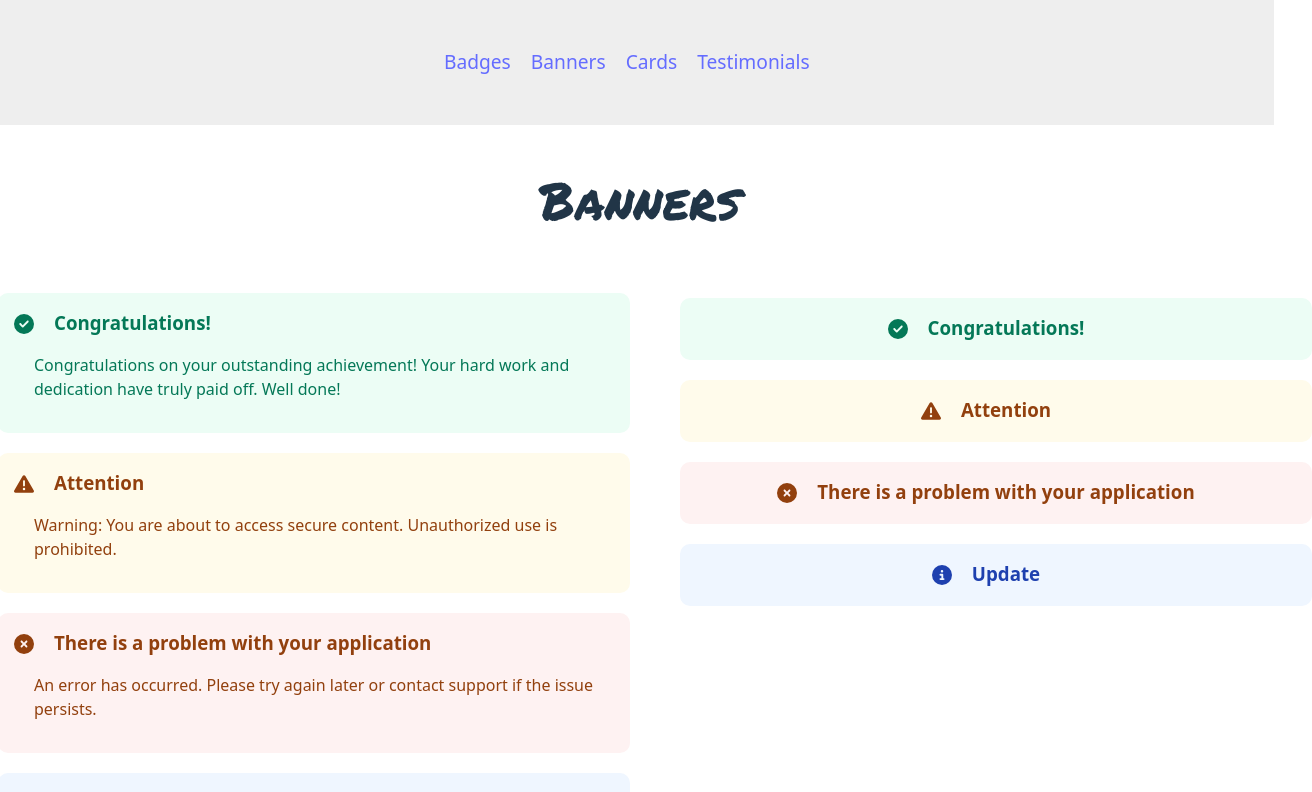
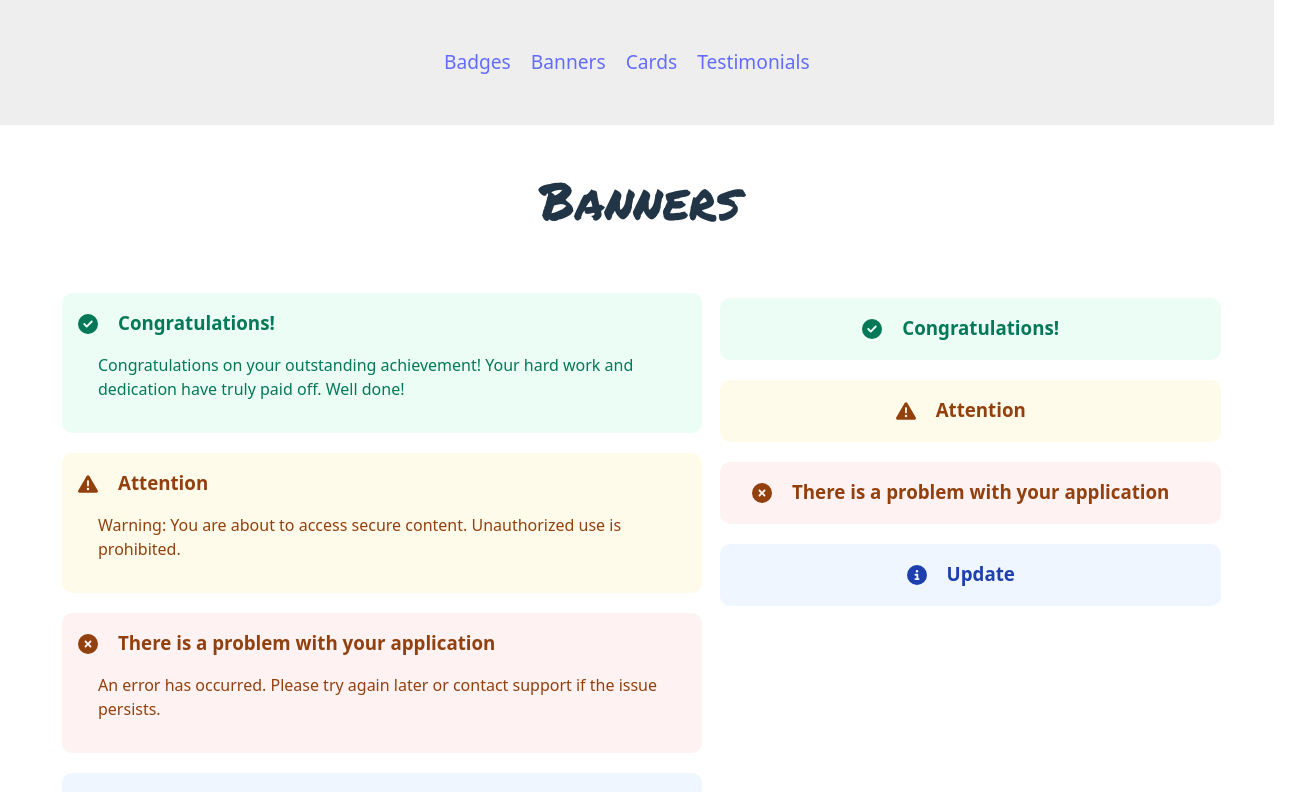
Before and after one commit to Nuhamin-07/component-library, a React (Vite) app: page /banners in a window 1280 px wide. Shown: the top 792 px of the page, 1312 px wide, since content can reach past the window. Built offline with nearby package versions, Linux system fonts and the light colour scheme; a web font is replaced by a local one.

Commit message:
spacing issue resolved

```diff
--- a/src/App.css
+++ b/src/App.css
@@ -96,14 +96,14 @@ a {
   justify-content: center;
   align-items: flex-start;
   margin-bottom: 20px;
-  width: 600px;
+  width: 100%;
   padding: 1em;
   border-radius: 10px;
 }
 
 .main-container {
   display: flex;
-  margin-left: -4em;
+  margin-left: 0;
 }
 
 .content-container {
@@ -116,7 +116,7 @@ a {
   display: flex;
   flex-direction: column;
   align-items: flex-start;
-  max-width: 100%;
+  max-width: 50%;
   margin: 30px;
 }
 
@@ -239,7 +239,7 @@ h3 {
   margin-top: 7em;
 }
 
-.quote span {
+.quote .role {
   color: #6b7280;
   font-family: "Segoe UI", Tahoma, Geneva, Verdana, sans-serif;
   font-size: 1rem;
--- a/src/components/TestimonialWithNoImage.jsx
+++ b/src/components/TestimonialWithNoImage.jsx
@@ -14,7 +14,7 @@ export default function TestimonialWithNoImage({
       </div>
       <p>{description}</p>
       <p>
-        {name} /<span>{role}</span>
+        {name} /<span className="role">{role}</span>
       </p>
     </div>
   );
```
